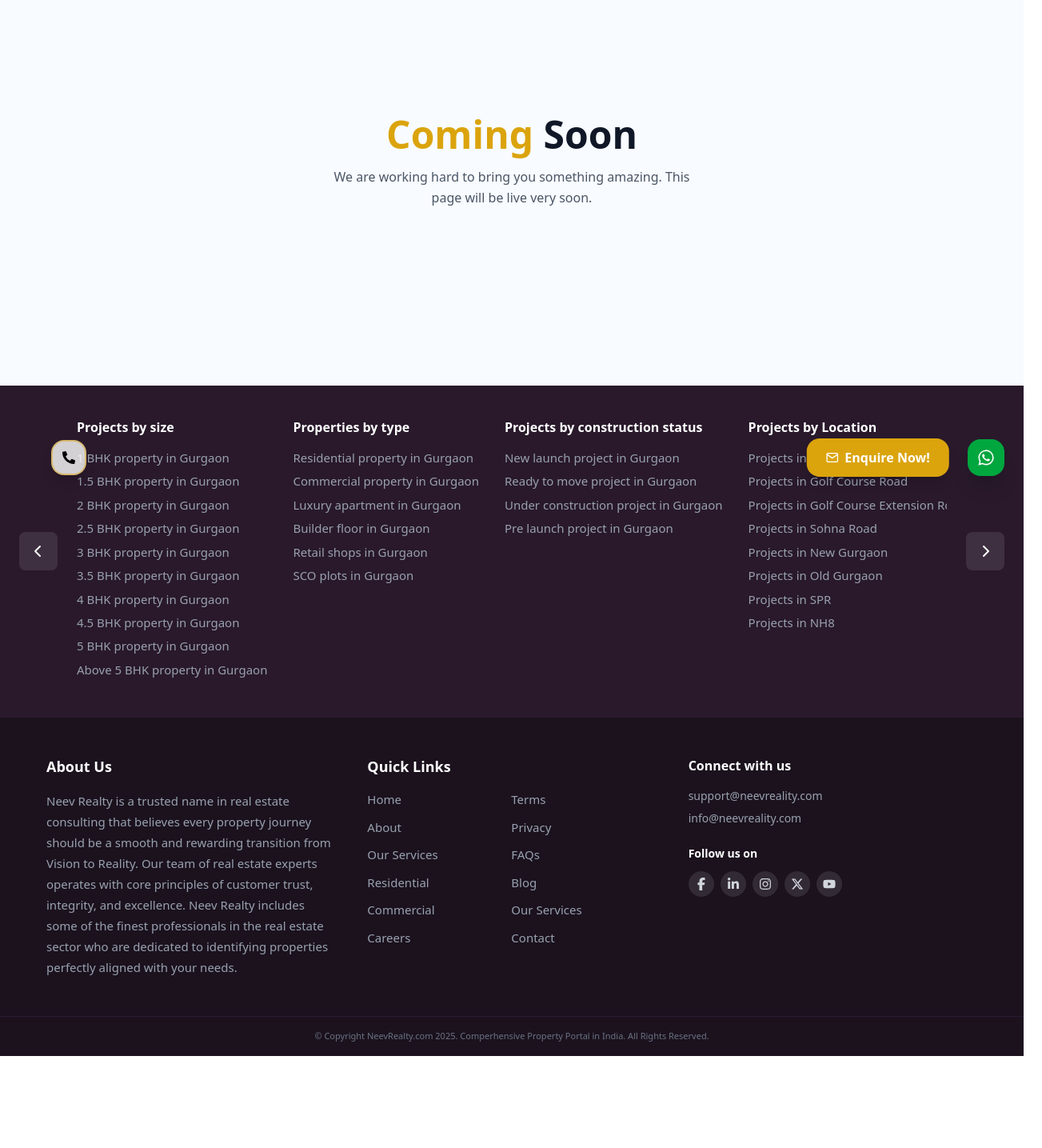
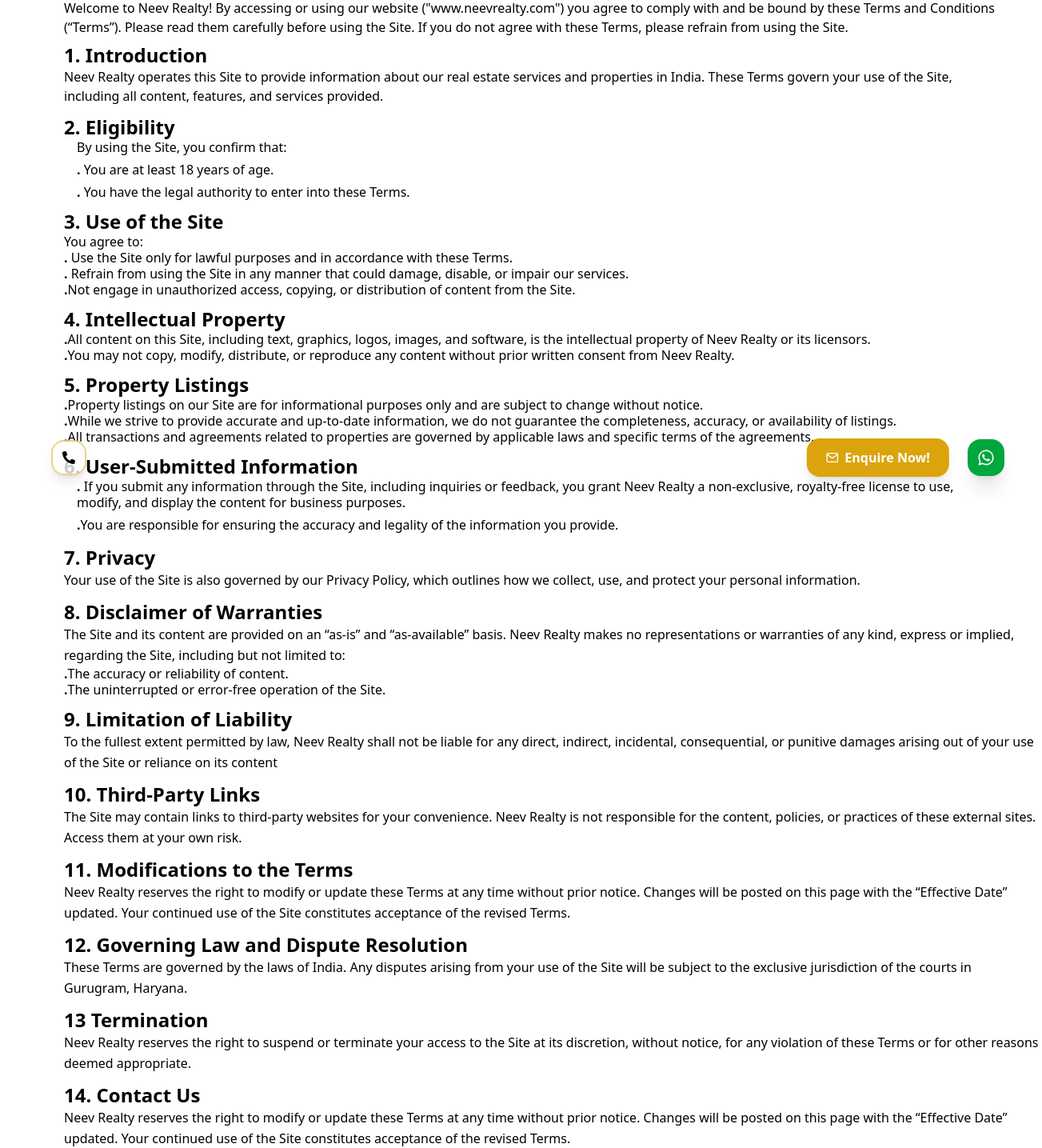
Before and after one commit to Pawancmj/neev-reality, a Next.js app: page /terms in a window 1280 px wide. Shown: the part 180-1615 px from the top of the page at 80% size, 1303 px wide, since content can reach past the window. Before the commit the page ends 1500 px from the top, so only its background shows below. Built offline with nearby package versions, Linux system fonts and the light colour scheme.

Commit message:
adding the privacy,terms and condition and disclaimer page

```diff
--- a/src/app/faqs/page.tsx
+++ b/src/app/faqs/page.tsx
@@ -6,7 +6,7 @@ export default function PrivacyPolicy() {  // Better name, but works as ComingSo
     <>
       <Navbar />
 
-      <section className="py-12 px-4 sm:px-6 lg:ml-20 lg:-left-20 lg:px-0 text-left">
+      <section className="py-4 px-4 sm:px-6 lg:ml-20 lg:-left-20 lg:px-0 text-left">
         <div className="max-w-[1243px] mx-auto">
           {/* Title - centered, exact size */}
           <h1 className="font-semibold text-4xl text-center mb-5">Disclaimer</h1>
--- a/src/app/privacy/page.tsx
+++ b/src/app/privacy/page.tsx
@@ -6,7 +6,7 @@ export default function PrivacyPolicy() {  // Better name, but works as ComingSo
     <>
       <Navbar />
 
-      <section className="py-12 px-4 sm:px-6 lg:ml-20 lg:-left-20 lg:px-0 text-left">
+      <section className="py-4 px-4 sm:px-6 lg:ml-20 lg:-left-20 lg:px-0 text-left">
         <div className="max-w-[1243px] mx-auto">
           {/* Title - centered, exact size */}
           <h1 className="font-semibold text-4xl text-center mb-5">Privacy Policy</h1>
--- a/src/app/terms/page.tsx
+++ b/src/app/terms/page.tsx
@@ -1,23 +1,119 @@
 import Navbar from "../reusable_components/navbar/navbar";
 import Footer from "../reusable_components/footer/footer";
 
-export default function ComingSoon() {
+export default function PrivacyPolicy() {  // Better name, but works as ComingSoon too
   return (
     <>
       <Navbar />
 
-      <section className="min-h-[70vh] flex items-center justify-center bg-[#F8FBFF] px-4">
-        <div className="text-center max-w-md">
+      <section className="py-4 px-4 sm:px-6 lg:ml-20 lg:-left-20 lg:px-0 text-left">
+        <div className="max-w-[1243px] mx-auto">
+          {/* Title - centered, exact size */}
+          <h1 className="font-semibold text-4xl text-center mb-5">Terms And Condition</h1>
 
-          <h1 className="text-4xl sm:text-5xl font-semibold text-gray-900 mb-4">
-            <span className="text-[#DBA40D]">Coming</span> Soon
-          </h1>
+          {/* Intro Paragraph */}
+          <div className="w-full lg:w-[1223px] mb-2">
+            <p className="w-full lg:w-[1223px]">
+             Welcome to Neev Realty! By accessing or using our website ("www.neevrealty.com") you agree to comply with and be bound by these Terms and Conditions (“Terms”). Please read them carefully before using the Site. If you do not agree with these Terms, please refrain from using the Site. </p>        </div>
 
-          <p className="text-gray-600 text-[16px] leading-[26px]">
-            We are working hard to bring you something amazing.
-            This page will be live very soon.
-          </p>
+          {/* Section 1 */}
+          <div className="w-full lg:w-[1120px] mb-8 lg:mb-3">
+            <h1 className="font-semibold text-xl lg:text-2xl lg:leading-tight">1. Introduction</h1>
+            <p className="mb-4 lg:mb-2">Neev Realty operates this Site to provide information about our real estate services and properties in India. These Terms govern your use of the Site, including all content, features, and services provided.</p>
+          </div>
 
+          {/* Section 2 */}
+          <div className="w-full lg:w-[1120px] mb-8 lg:mb-3">
+            <h1 className="font-semibold text-xl lg:text-2xl lg:leading-tight">2. Eligibility</h1>
+            <div className="ml-0 lg:ml-4 space-y-2">
+              <h3 className="leading-tight">By using the Site, you confirm that:</h3>
+              <h3 className="leading-tight"><span className="font-bold">.</span> You are at least 18 years of age.</h3>
+              <h3 className="leading-tight"><span className="font-bold">.</span> You have the legal authority to enter into these Terms.</h3>
+                </div>
+          </div>
+
+          {/* Section 3 */}
+          <div className="w-full lg:w-[1120px] mb-8 lg:mb-3">
+            <h1 className="font-semibold text-xl lg:text-2xl lg:leading-tight">3. Use of the Site</h1>
+            <p className="leading-tight">You agree to:</p>
+            <h3 className="leading-tight"><span className="font-bold">.</span> Use the Site only for lawful purposes and in accordance with these Terms.</h3>
+            <h3 className="leading-tight"><span className="font-bold">.</span> Refrain from using the Site in any manner that could damage, disable, or impair our services.</h3>
+            <h3 className="leading-tight"><span className="font-bold">.</span>Not engage in unauthorized access, copying, or distribution of content from the Site.</h3>
+
+          </div>
+
+          {/* Section 4 */}
+          <div className="w-full lg:w-[1120px] mb-8 lg:mb-3">
+            <h1 className="font-semibold text-xl lg:text-2xl lg:leading-tight">4. Intellectual Property</h1>
+           <h3 className="leading-tight"><span className="font-bold">.</span>All content on this Site, including text, graphics, logos, images, and software, is the intellectual property of Neev Realty or its licensors.</h3>
+           <h3 className="leading-tight"><span className="font-bold">.</span>You may not copy, modify, distribute, or reproduce any content without prior written consent from Neev Realty.</h3>
+
+          </div>
+
+          {/* Section 5 */}
+          <div className="w-full lg:w-[1220px] mb-8 lg:mb-3">
+            <h1 className="font-semibold text-xl lg:text-2xl lg:leading-tight">5. Property Listings</h1>
+
+             <h3 className="leading-tight"><span className="font-bold">.</span>Property listings on our Site are for informational purposes only and are subject to change without notice.</h3>
+              <h3 className="leading-tight"><span className="font-bold">.</span>While we strive to provide accurate and up-to-date information, we do not guarantee the completeness, accuracy, or availability of listings.</h3>
+              <h3 className="leading-tight"><span className="font-bold">.</span>All transactions and agreements related to properties are governed by applicable laws and specific terms of the agreements.</h3>
+
+          </div>
+
+          {/* Section 6 */}
+          <div className="w-full lg:w-[1120px] mb-8 lg:mb-3">
+            <h1 className="font-semibold text-xl lg:text-2xl lg:leading-tight">6. User-Submitted Information</h1>
+
+            <div className="ml-0 lg:ml-4 space-y-2 lg:mb-4">
+              <h3 className="leading-tight"><span className="font-bold">.</span> If you submit any information through the Site, including inquiries or feedback, you grant Neev Realty a non-exclusive, royalty-free license to use, modify, and display the content for business purposes.</h3>
+              <h3 className="leading-tight"><span className="font-bold">.</span>You are responsible for ensuring the accuracy and legality of the information you provide.</h3>
+            </div>
+          </div>
+
+          {/* Sections 7-11: Exact widths preserved */}
+          <div className="space-y-8 lg:space-y-0 lg:mb-3">
+            <div className="w-full lg:w-[1220px] mb-8 lg:mb-3">
+              <h1 className="font-semibold text-xl lg:text-2xl lg:leading-tight">7. Privacy</h1>
+              <p className="leading-relaxed">Your use of the Site is also governed by our Privacy Policy, which outlines how we collect, use, and protect your personal information.</p>
+            </div>
+            <div className="w-full lg:w-[1220px] mb-8 lg:mb-3">
+              <h1 className="font-semibold text-xl lg:text-2xl lg:leading-tight">8. Disclaimer of Warranties</h1>
+              <p className="leading-relaxed">The Site and its content are provided on an “as-is” and “as-available” basis. Neev Realty makes no representations or warranties of any kind, express or implied, regarding the Site, including but not limited to:</p>
+               <h3 className="leading-tight"><span className="font-bold">.</span>The accuracy or reliability of content.</h3>
+               <h3 className="leading-tight"><span className="font-bold">.</span>The uninterrupted or error-free operation of the Site.</h3>
+            </div>
+            <div className="w-full lg:w-[1220px] mb-8 lg:mb-3">
+              <h1 className="font-semibold text-xl lg:text-2xl lg:leading-tight">9. Limitation of Liability</h1>
+              <p className="leading-relaxed">To the fullest extent permitted by law, Neev Realty shall not be liable for any direct, indirect, incidental, consequential, or punitive damages arising out of your use of the Site or reliance on its content</p>
+            </div>
+            <div className="w-full lg:w-[1220px] mb-8 lg:mb-3">
+              <h1 className="font-semibold text-xl lg:text-2xl lg:leading-tight">10. Third-Party Links</h1>
+              <p className="leading-relaxed">The Site may contain links to third-party websites for your convenience. Neev Realty is not responsible for the content, policies, or practices of these external sites. Access them at your own risk.</p>
+            </div>
+            <div className="w-full lg:w-[1220px] mb-8 lg:mb-3">
+              <h1 className="font-semibold text-xl lg:text-2xl lg:leading-tight">11. Modifications to the Terms</h1>
+              <p className="leading-relaxed">Neev Realty reserves the right to modify or update these Terms at any time without prior notice. Changes will be posted on this page with the “Effective Date” updated. Your continued use of the Site constitutes acceptance of the revised Terms.</p>
+            </div>
+            <div className="w-full lg:w-[1220px] mb-8 lg:mb-3">
+              <h1 className="font-semibold text-xl lg:text-2xl lg:leading-tight">12. Governing Law and Dispute Resolution</h1>
+              <p className="leading-relaxed">These Terms are governed by the laws of India. Any disputes arising from your use of the Site will be subject to the exclusive jurisdiction of the courts in Gurugram, Haryana.</p>
+            </div>
+            <div className="w-full lg:w-[1220px] mb-8 lg:mb-3">
+              <h1 className="font-semibold text-xl lg:text-2xl lg:leading-tight">13 Termination</h1>
+              <p className="leading-relaxed">Neev Realty reserves the right to suspend or terminate your access to the Site at its discretion, without notice, for any violation of these Terms or for other reasons deemed appropriate.</p>
+            </div>
+            <div className="w-full lg:w-[1220px]">
+              <h1 className="font-semibold text-xl lg:text-2xl lg:leading-tight">14. Contact Us</h1>
+              <p className="leading-relaxed mb-2">Neev Realty reserves the right to modify or update these Terms at any time without prior notice. Changes will be posted on this page with the “Effective Date” updated. Your continued use of the Site constitutes acceptance of the revised Terms.</p>
+                            <h1 className="font-semibold text-xl lg:text-xl lg:leading-tight">11. Modifications to the Terms</h1>
+                        <p>For any questions, concerns, or feedback regarding these Terms, please contact us:</p>
+              <p className="leading-relaxed mb-1 font-medium">Neev Realty</p>
+              <p className="leading-relaxed mb-1">Email: Info@neevrealty.com</p>
+              <p className="leading-relaxed mb-1">Phone: +91 8824-966-966</p>
+              <p className="leading-relaxed mb-2">Address: SF 09, Ninex City Mart, Sector 49, Gurgaon, Haryana, 122018</p>
+              <p className="leading-relaxed">By using our services, you agree to the terms outlined in this Privacy Policy. We are committed to ensuring your privacy and building trust as your preferred real estate advisory in India.</p>
+            </div>
+          </div>
         </div>
       </section>
 
```
